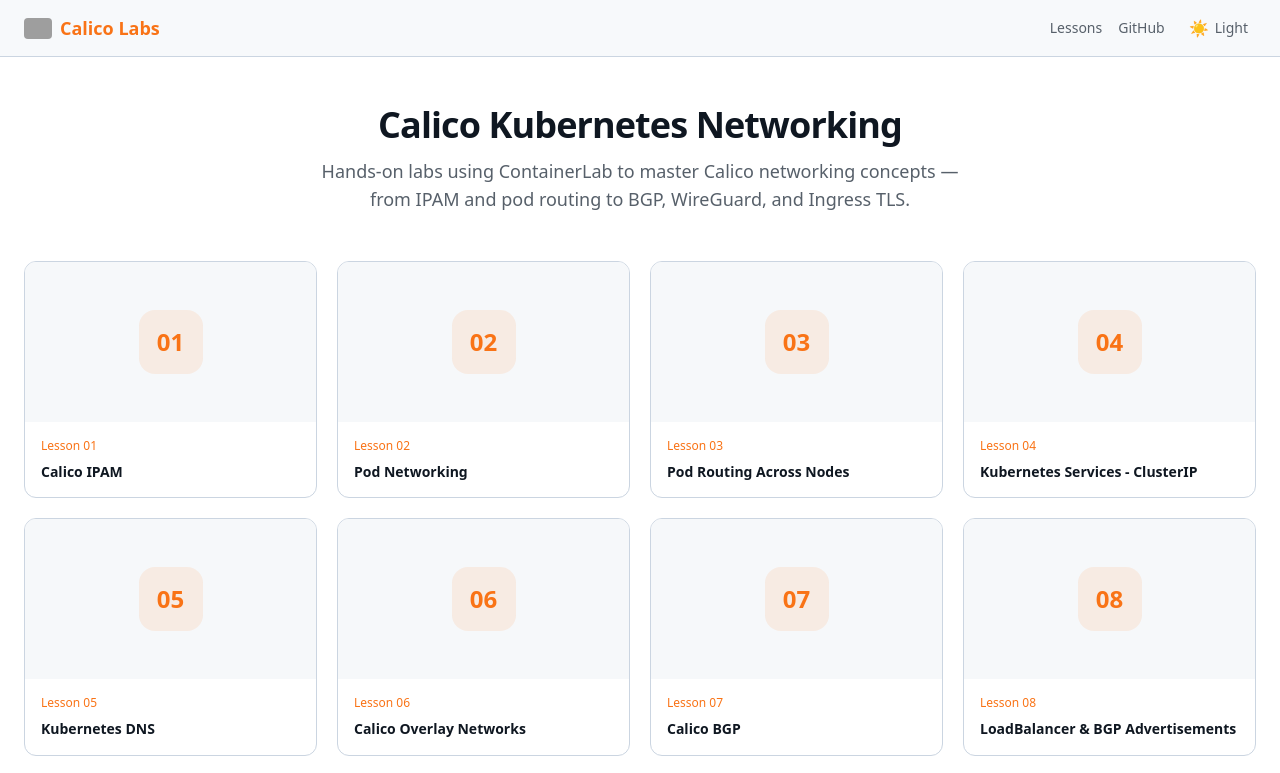
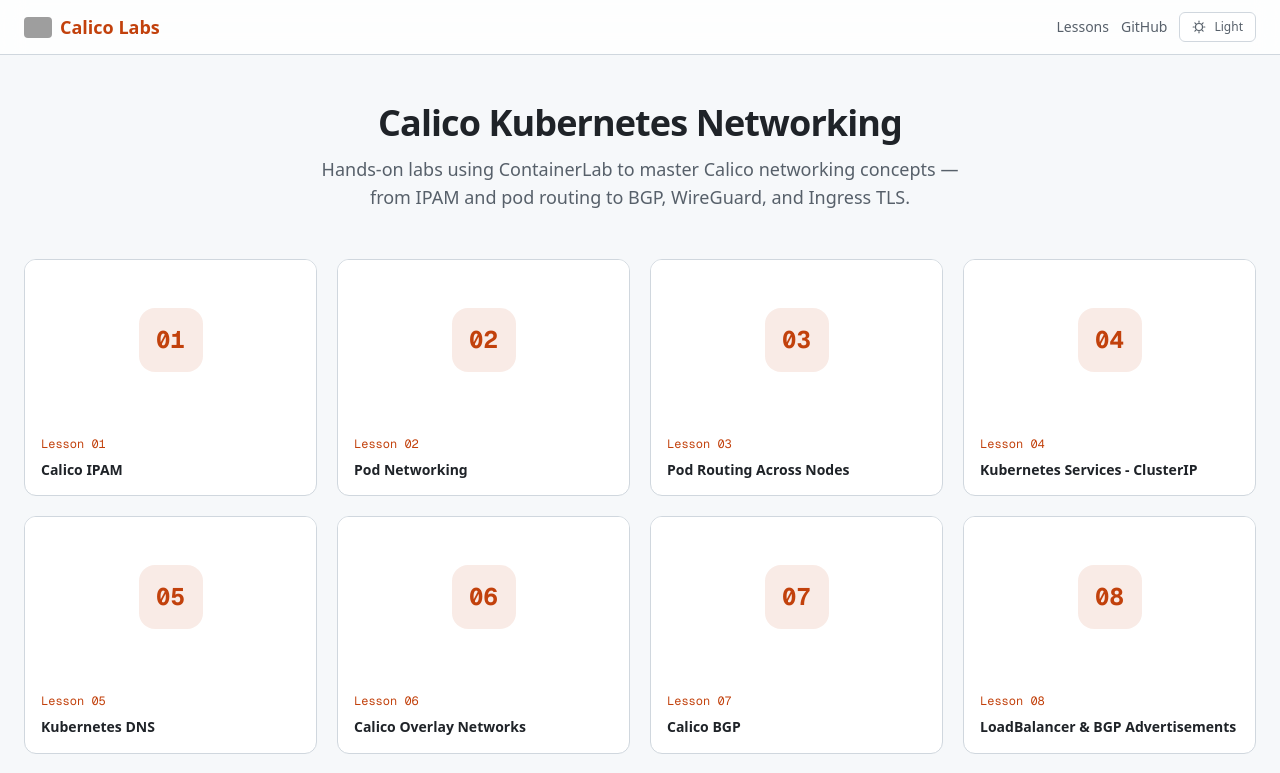
Before and after one commit to aadhilam/calico-containerlab-site, a Next.js app: page / in a window 1280 px wide. Shown: the top 773 px of the page. Built offline with nearby package versions, Linux system fonts and the light colour scheme; grey boxes are pictures that could not be loaded.

Commit message:
feat: add light theme

```diff
--- a/src/app/globals.css
+++ b/src/app/globals.css
@@ -1,24 +1,16 @@
 @import "tailwindcss";
 
-/* Light theme as default */
-:root {
+@theme inline {
+  /* Tailwind semantic tokens (default: dark) */
+  --color-background: #0d1117;
+  --color-foreground: #e6edf3;
   --font-sans: var(--font-geist-sans);
   --font-mono: var(--font-geist-mono);
-
-  --bg-primary: #ffffff;
-  --bg-secondary: #f6f8fa;
-  --bg-card: #ffffff;
-  --bg-card-hover: #f3f4f6;
-  --text-primary: #0f1721;
-  --text-secondary: #57606a;
-  --accent: #f97316;
-  --accent-dim: #c2410c;
-  --border: #cbd5e1; /* stronger border for headings/tables */
-  --code-bg: #f3f4f6; /* slightly darker to improve contrast for light mode */
 }
 
-/* Dark overrides */
-.dark {
+:root {
+  color-scheme: dark;
+
   --bg-primary: #0d1117;
   --bg-secondary: #161b22;
   --bg-card: #1c2128;
@@ -27,8 +19,60 @@
   --text-secondary: #8b949e;
   --accent: #f97316;
   --accent-dim: #c2410c;
-  --border: #484f59; /* slightly lighter to be visible on dark */
-  --code-bg: #0f1721; /* deeper dark background for better contrast */
+  --border: #30363d;
+  --code-bg: #1a1e24;
+  --code-inline: #f0883e;
+
+  /* Code highlighting (default: dark) */
+  --hljs-text: #e6edf3;
+  --hljs-comment: #8b949e;
+  --hljs-keyword: #ff7b72;
+  --hljs-string: #a5d6ff;
+  --hljs-number: #d2a8ff;
+  --hljs-title: #d2a8ff;
+  --hljs-built_in: #ffa657;
+  --hljs-literal: #79c0ff;
+  --hljs-attr: #79c0ff;
+  --hljs-symbol: #79c0ff;
+  --hljs-meta: #8b949e;
+  --hljs-addition: #aff5b4;
+  --hljs-deletion: #ffdcd7;
+}
+
+:root[data-theme='light'] {
+  color-scheme: light;
+
+  /* Tailwind semantic tokens */
+  --color-background: #f6f8fa;
+  --color-foreground: #1f2328;
+
+  /* Softer-than-white light theme */
+  --bg-primary: #f6f8fa;
+  --bg-secondary: #ffffff;
+  --bg-card: #ffffff;
+  --bg-card-hover: #f1f3f5;
+  --text-primary: #1f2328;
+  --text-secondary: #57606a;
+  --accent: #c2410c;
+  --accent-dim: #9a3412;
+  --border: #d0d7de;
+  --code-bg: #f1f3f5;
+  --code-inline: #b45309;
+
+  /* Code highlighting (light) */
+  --hljs-text: #1f2328;
+  --hljs-comment: #6e7781;
+  --hljs-keyword: #cf222e;
+  --hljs-string: #0a3069;
+  --hljs-number: #8250df;
+  --hljs-title: #8250df;
+  --hljs-built_in: #bc4c00;
+  --hljs-literal: #0550ae;
+  --hljs-attr: #0550ae;
+  --hljs-symbol: #0550ae;
+  --hljs-meta: #6e7781;
+  --hljs-addition: #116329;
+  --hljs-deletion: #82071e;
 }
 
 body {
@@ -37,65 +81,141 @@ body {
   font-family: var(--font-sans), system-ui, sans-serif;
 }
 
-/* Shared prose styles (light + dark variants below) */
-..prose-common h1, .prose-common h2, .prose-common h3, .prose-common h4 {
-  font-weight: 700;
+/* Markdown content styles */
+.prose h1, .prose h2, .prose h3, .prose h4 {
+  color: var(--text-primary);
+  font-weight: 600;
   margin-top: 1.5em;
   margin-bottom: 0.5em;
   scroll-margin-top: 80px;
 }
-.prose-common h1 { font-size: 2.125em; padding-bottom: 0.35em; }
-.prose-common h2 { font-size: 1.5em; padding-bottom: 0.35em; }
+.prose h1 { font-size: 2em; border-bottom: 1px solid var(--border); padding-bottom: 0.3em; }
+.prose h2 { font-size: 1.5em; border-bottom: 1px solid var(--border); padding-bottom: 0.3em; }
+.prose h3 { font-size: 1.25em; }
+.prose h4 { font-size: 1.1em; }
 
-/* make h1/h2 borders more visible */
-.prose-common h1, .prose-common h2 { border-bottom: 1px solid var(--border); }
-.prose-common h3 { font-size: 1.25em; }
-.prose-common h4 { font-size: 1.1em; }
+.prose p { margin: 0.8em 0; line-height: 1.7; color: var(--text-secondary); }
+.prose a { color: var(--accent); text-decoration: none; }
+.prose a:hover { text-decoration: underline; }
 
-.prose-common p { margin: 0.8em 0; line-height: 1.7; }
-.prose-common a { color: var(--accent); text-decoration: none; }
-.prose-common a:hover { text-decoration: underline; }
+.prose ul, .prose ol { margin: 0.5em 0; padding-left: 1.5em; color: var(--text-secondary); }
+.prose li { margin: 0.25em 0; line-height: 1.6; }
 
-.prose-common ul, .prose-common ol { margin: 0.5em 0; padding-left: 1.5em; }
-.prose-common li { margin: 0.25em 0; line-height: 1.6; }
+.prose code {
+  background: var(--code-bg);
+  padding: 0.15em 0.4em;
+  border-radius: 4px;
+  font-family: var(--font-mono), monospace;
+  font-size: 0.9em;
+  color: var(--code-inline);
+}
 
-.prose-common img { max-width: 100%; border-radius: 8px; margin: 1em 0; }
+.prose pre {
+  background: var(--code-bg);
+  border: 1px solid var(--border);
+  border-radius: 8px;
+  padding: 1em;
+  overflow-x: auto;
+  margin: 1em 0;
+  font-family: 'Courier New', Courier, monospace;
+  font-size: 0.85em;
+  line-height: 1.6;
+  white-space: pre;
+}
+.prose pre code {
+  background: none;
+  padding: 0;
+  color: inherit;
+  font-family: inherit;
+  font-size: inherit;
+  line-height: inherit;
+}
 
-.prose-common table { width: 100%; border-collapse: collapse; margin: 1em 0; }
-.prose-common th, .prose-common td { border: 1px solid var(--border); padding: 0.5em 0.75em; text-align: left; }
-.prose-common th { font-weight: 600; }
+.prose img {
+  max-width: 100%;
+  border-radius: 8px;
+  margin: 1em 0;
+}
 
-.prose-common blockquote { border-left: 3px solid var(--accent); padding-left: 1em; margin: 1em 0; }
+.prose table {
+  width: 100%;
+  border-collapse: collapse;
+  margin: 1em 0;
+}
+.prose th, .prose td {
+  border: 1px solid var(--border);
+  padding: 0.5em 0.75em;
+  text-align: left;
+}
+.prose th {
+  background: var(--bg-secondary);
+  font-weight: 600;
+}
 
-/* Light prose */
-.prose-light { /* uses :root variables */ }
-.prose-light h1, .prose-light h2, .prose-light h3, .prose-light h4 { color: var(--text-primary); border-bottom: 1px solid var(--border); }
-.prose-light p, .prose-light li, .prose-light blockquote, .prose-light a { color: var(--text-secondary); }
-.prose-light th { background: var(--bg-secondary); }
-.prose-light code { background: var(--code-bg); padding: 0.15em 0.4em; border-radius: 4px; font-family: var(--font-mono), monospace; font-size: 0.9em; color: #b45309; }
-.prose-light pre { background: var(--code-bg); border: 1px solid var(--border); border-radius: 8px; padding: 1em; overflow-x: auto; margin: 1em 0; font-family: 'Courier New', Courier, monospace; font-size: 0.85em; line-height: 1.6; white-space: pre; }
-.prose-light pre code { background: none; padding: 0; color: inherit; font-family: inherit; font-size: inherit; line-height: inherit; }
+.prose blockquote {
+  border-left: 3px solid var(--accent);
+  padding-left: 1em;
+  margin: 1em 0;
+  color: var(--text-secondary);
+}
 
-/* Dark prose */
-.prose-dark { /* uses .dark variables */ }
-.prose-dark h1, .prose-dark h2, .prose-dark h3, .prose-dark h4 { color: var(--text-primary); border-bottom: 1px solid var(--border); }
-.prose-dark p, .prose-dark li, .prose-dark blockquote, .prose-dark a { color: var(--text-secondary); }
-.prose-dark th { background: var(--bg-secondary); }
-.prose-dark code { background: var(--code-bg); padding: 0.15em 0.4em; border-radius: 4px; font-family: var(--font-mono), monospace; font-size: 0.9em; color: #f0883e; }
-.prose-dark pre { background: var(--code-bg); border: 1px solid var(--border); border-radius: 8px; padding: 1em; overflow-x: auto; margin: 1em 0; font-family: 'Courier New', Courier, monospace; font-size: 0.85em; line-height: 1.6; white-space: pre; }
-.prose-dark pre code { background: none; padding: 0; color: inherit; font-family: inherit; font-size: inherit; line-height: inherit; }
-
-/* Better syntax highlighting (small, theme-aware rules using HLJS classes) */
-pre code.hljs, pre.hljs { display: block; overflow-x: auto; padding: 1.25em; border-radius: 8px; box-shadow: 0 1px 0 rgba(16,24,40,0.04); font-size: 0.95em; line-height: 1.7; }
-.hljs { background: var(--code-bg); color: var(--text-primary); }
-/* higher contrast token colors */
-.hljs-comment, .hljs-quote { color: #4b5563; font-style: italic; }
-.hljs-keyword, .hljs-selector-tag, .hljs-subst { color: #0b5cff; font-weight: 700; }
-.hljs-string, .hljs-title, .hljs-name, .hljs-type, .hljs-attribute, .hljs-symbol { color: #0f9d58; }
-.hljs-number, .hljs-literal { color: #9a3412; font-weight: 600; }
-.hljs-built_in, .hljs-builtin-name { color: #7c3aed; font-weight: 600; }
-/* subtle padding for inline code */
-code { padding: 0.12em 0.35em; border-radius: 4px; }
+/* Highlight.js token colors (theme via CSS variables above) */
+.hljs {
+  color: var(--hljs-text);
+  background: transparent;
+}
+.hljs-comment,
+.hljs-quote {
+  color: var(--hljs-comment);
+}
+.hljs-keyword,
+.hljs-selector-tag,
+.hljs-subst {
+  color: var(--hljs-keyword);
+}
+.hljs-string,
+.hljs-regexp,
+.hljs-template-tag,
+.hljs-template-variable {
+  color: var(--hljs-string);
+}
+.hljs-number,
+.hljs-literal,
+.hljs-variable,
+.hljs-link {
+  color: var(--hljs-number);
+}
+.hljs-title,
+.hljs-section,
+.hljs-doctag,
+.hljs-type {
+  color: var(--hljs-title);
+}
+.hljs-built_in,
+.hljs-builtin-name {
+  color: var(--hljs-built_in);
+}
+.hljs-attr,
+.hljs-attribute,
+.hljs-name,
+.hljs-selector-id,
+.hljs-selector-class,
+.hljs-tag {
+  color: var(--hljs-attr);
+}
+.hljs-symbol,
+.hljs-bullet {
+  color: var(--hljs-symbol);
+}
+.hljs-meta {
+  color: var(--hljs-meta);
+}
+.hljs-addition {
+  color: var(--hljs-addition);
+}
+.hljs-deletion {
+  color: var(--hljs-deletion);
+}
 
 /* Scrollbar */
 ::-webkit-scrollbar { width: 8px; }
@@ -104,4 +224,8 @@ code { padding: 0.12em 0.35em; border-radius: 4px; }
 ::-webkit-scrollbar-thumb:hover { background: var(--text-secondary); }
 
 /* Progress bar */
-.lesson-progress-bar { height: 3px; background: var(--accent); transition: width 0.1s ease-out; }
+.lesson-progress-bar {
+  height: 3px;
+  background: var(--accent);
+  transition: width 0.1s ease-out;
+}
--- a/src/app/layout.tsx
+++ b/src/app/layout.tsx
@@ -1,8 +1,9 @@
 import type { Metadata } from "next"
 import { Geist, Geist_Mono } from "next/font/google"
+import Script from "next/script"
 import "./globals.css"
-import ThemeProvider from "../components/ThemeProvider"
-import ThemeToggle from "../components/ThemeToggle"
+import ThemeToggle from "@/components/ThemeToggle"
+import Link from "next/link"
 
 const geistSans = Geist({
   variable: "--font-geist-sans",
@@ -26,21 +27,34 @@ export default function RootLayout({
   children: React.ReactNode
 }>) {
   return (
-    <html lang="en">
+    <html lang="en" data-theme="dark" suppressHydrationWarning>
+      <head>
+        <Script id="theme-init" strategy="beforeInteractive">{`
+(() => {
+  try {
+    const stored = localStorage.getItem('theme');
+    const systemPrefersLight = window.matchMedia && window.matchMedia('(prefers-color-scheme: light)').matches;
+    const theme = stored === 'light' || stored === 'dark'
+      ? stored
+      : (systemPrefersLight ? 'light' : 'dark');
+    document.documentElement.dataset.theme = theme;
+  } catch {}
+})();
+        `}</Script>
+      </head>
       <body
         className={`${geistSans.variable} ${geistMono.variable} antialiased`}
       >
-        <ThemeProvider>
         <header className="sticky top-0 z-50 border-b border-[var(--border)] bg-[var(--bg-secondary)]/80 backdrop-blur-md">
           <div className="mx-auto flex max-w-7xl items-center justify-between px-6 py-3">
-            <a href="/" className="flex items-center gap-2 text-lg font-bold text-[var(--accent)]">
+            <Link href="/" className="flex items-center gap-2 text-lg font-bold text-[var(--accent)]">
               <img src="https://avatars.githubusercontent.com/u/12304728?s=200&v=4" alt="Calico" width={28} height={28} className="rounded" />
               Calico Labs
-            </a>
-            <nav className="flex items-center gap-4 text-sm text-[var(--text-secondary)]">
-              <a href="/" className="hover:text-[var(--text-primary)] transition-colors">
+            </Link>
+            <nav className="flex items-center gap-3 text-sm text-[var(--text-secondary)]">
+              <Link href="/" className="hover:text-[var(--text-primary)] transition-colors">
                 Lessons
-              </a>
+              </Link>
               <a
                 href="https://github.com/aadhilam/k8-networking-calico-containerlab"
                 target="_blank"
@@ -54,7 +68,6 @@ export default function RootLayout({
           </div>
         </header>
         <main>{children}</main>
-        </ThemeProvider>
       </body>
     </html>
   )
--- a/src/app/lessons/[slug]/page.tsx
+++ b/src/app/lessons/[slug]/page.tsx
@@ -1,4 +1,5 @@
 import { notFound } from 'next/navigation'
+import Link from 'next/link'
 import {
   getLessons,
   getLesson,
@@ -52,9 +53,9 @@ export default async function LessonPage({ params }: LessonPageProps) {
       <ProgressTracker slug={slug} />
       <div className="mx-auto max-w-7xl px-6 py-8">
         <nav className="mb-6 text-sm text-[var(--text-secondary)]">
-          <a href="/" className="hover:text-[var(--accent)] transition-colors">
+          <Link href="/" className="hover:text-[var(--accent)] transition-colors">
             Lessons
-          </a>
+          </Link>
           <span className="mx-2">/</span>
           <span className="text-[var(--text-primary)]">{lesson.title}</span>
         </nav>
--- a/src/components/MarkdownRenderer.tsx
+++ b/src/components/MarkdownRenderer.tsx
@@ -5,24 +5,14 @@ import remarkGfm from 'remark-gfm'
 import rehypeRaw from 'rehype-raw'
 import rehypeSlug from 'rehype-slug'
 import rehypeHighlight from 'rehype-highlight'
-import { useTheme } from 'next-themes'
-import { useEffect, useState } from 'react'
 
 interface MarkdownRendererProps {
   readonly content: string
 }
 
 export default function MarkdownRenderer({ content }: MarkdownRendererProps) {
-  const { resolvedTheme } = useTheme()
-  const [mounted, setMounted] = useState(false)
-
-  useEffect(() => setMounted(true), [])
-
-  const themeClass = mounted ? (resolvedTheme === 'dark' ? 'prose-dark' : 'prose-light') : 'prose-light'
-
   return (
-    <div className={`prose-common ${themeClass}`}>
-
+    <div className="prose">
       <ReactMarkdown
         remarkPlugins={[remarkGfm]}
         rehypePlugins={[rehypeRaw, rehypeSlug, rehypeHighlight]}
--- a/src/components/ThemeProvider.tsx
+++ /dev/null
@@ -1,12 +0,0 @@
-'use client'
-
-import { ThemeProvider as NextThemesProvider } from 'next-themes'
-import type { ReactNode } from 'react'
-
-export default function ThemeProvider({ children }: { children: ReactNode }) {
-  return (
-    <NextThemesProvider attribute="class" defaultTheme="system" enableSystem>
-      {children}
-    </NextThemesProvider>
-  )
-}
--- a/src/components/ThemeToggle.tsx
+++ b/src/components/ThemeToggle.tsx
@@ -1,38 +1,90 @@
 'use client'
 
-import { useTheme } from 'next-themes'
-import { useEffect, useState } from 'react'
+import { useMemo, useState } from 'react'
+
+type Theme = 'light' | 'dark'
+
+function readThemeFromDom(): Theme {
+  const theme = document.documentElement.dataset.theme
+  return theme === 'light' ? 'light' : 'dark'
+}
+
+function setTheme(theme: Theme) {
+  document.documentElement.dataset.theme = theme
+  try {
+    localStorage.setItem('theme', theme)
+  } catch {
+    // Ignore storage errors (private mode, disabled storage, etc.)
+  }
+}
 
 export default function ThemeToggle() {
-  const { theme, setTheme, resolvedTheme } = useTheme()
-  const [mounted, setMounted] = useState(false)
+  const [theme, setThemeState] = useState<Theme>(() => {
+    if (typeof document === 'undefined') return 'dark'
+    return readThemeFromDom()
+  })
 
-  useEffect(() => {
-    setMounted(true)
-  }, [])
-
-  if (!mounted) {
-    return <div className="h-8 w-8" />
-  }
-
-  const cycleTheme = () => {
-    if (theme === 'dark') setTheme('light')
-    else if (theme === 'light') setTheme('system')
-    else setTheme('dark')
-  }
-
-  const icon = resolvedTheme === 'dark' ? '🌙' : resolvedTheme === 'light' ? '☀️' : '💻'
-  const label = resolvedTheme === 'dark' ? 'Dark' : resolvedTheme === 'light' ? 'Light' : 'System'
+  const nextTheme = useMemo<Theme>(
+    () => (theme === 'dark' ? 'light' : 'dark'),
+    [theme]
+  )
 
   return (
     <button
-      onClick={cycleTheme}
-      className="flex items-center gap-1.5 rounded-md px-2 py-1 text-sm text-[var(--text-secondary)] transition-colors hover:text-[var(--text-primary)] hover:bg-[var(--bg-card)]"
-      aria-label={`Theme: ${label}. Click to change.`}
-      title={`Theme: ${label}`}
+      type="button"
+      aria-label={`Switch to ${nextTheme} theme`}
+      title={`Switch to ${nextTheme} theme`}
+      onClick={() => {
+        setTheme(nextTheme)
+        setThemeState(nextTheme)
+      }}
+      className="inline-flex items-center gap-2 rounded-md border border-[var(--border)] bg-[var(--bg-card)] px-3 py-1.5 text-xs font-medium text-[var(--text-secondary)] transition-colors hover:border-[var(--accent)]/40 hover:text-[var(--text-primary)]"
     >
-      <span className="text-base">{icon}</span>
-      <span className="hidden sm:inline">{label}</span>
+      {theme === 'dark' ? <SunIcon /> : <MoonIcon />}
+      <span className="hidden sm:inline">{theme === 'dark' ? 'Light' : 'Dark'}</span>
     </button>
   )
 }
+
+function SunIcon() {
+  return (
+    <svg
+      width="14"
+      height="14"
+      viewBox="0 0 24 24"
+      fill="none"
+      aria-hidden="true"
+    >
+      <path
+        d="M12 18a6 6 0 1 0 0-12 6 6 0 0 0 0 12Z"
+        stroke="currentColor"
+        strokeWidth="2"
+      />
+      <path
+        d="M12 2v2M12 20v2M4 12H2M22 12h-2M4.93 4.93l1.41 1.41M17.66 17.66l1.41 1.41M19.07 4.93l-1.41 1.41M6.34 17.66l-1.41 1.41"
+        stroke="currentColor"
+        strokeWidth="2"
+        strokeLinecap="round"
+      />
+    </svg>
+  )
+}
+
+function MoonIcon() {
+  return (
+    <svg
+      width="14"
+      height="14"
+      viewBox="0 0 24 24"
+      fill="none"
+      aria-hidden="true"
+    >
+      <path
+        d="M21 13.3A8.1 8.1 0 0 1 10.7 3a6.9 6.9 0 1 0 10.3 10.3Z"
+        stroke="currentColor"
+        strokeWidth="2"
+        strokeLinejoin="round"
+      />
+    </svg>
+  )
+}
```
Also changed, not shown: src/components/LessonCard.tsx (+5 -6 lines).
